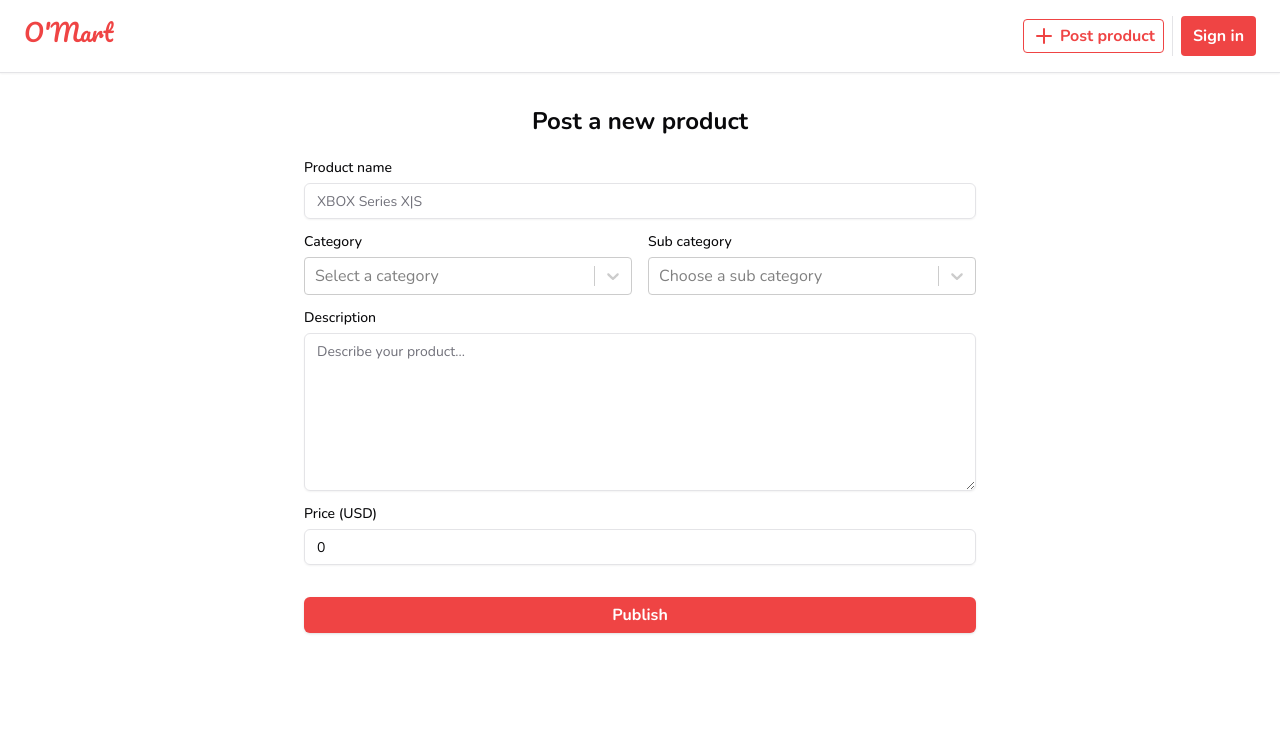
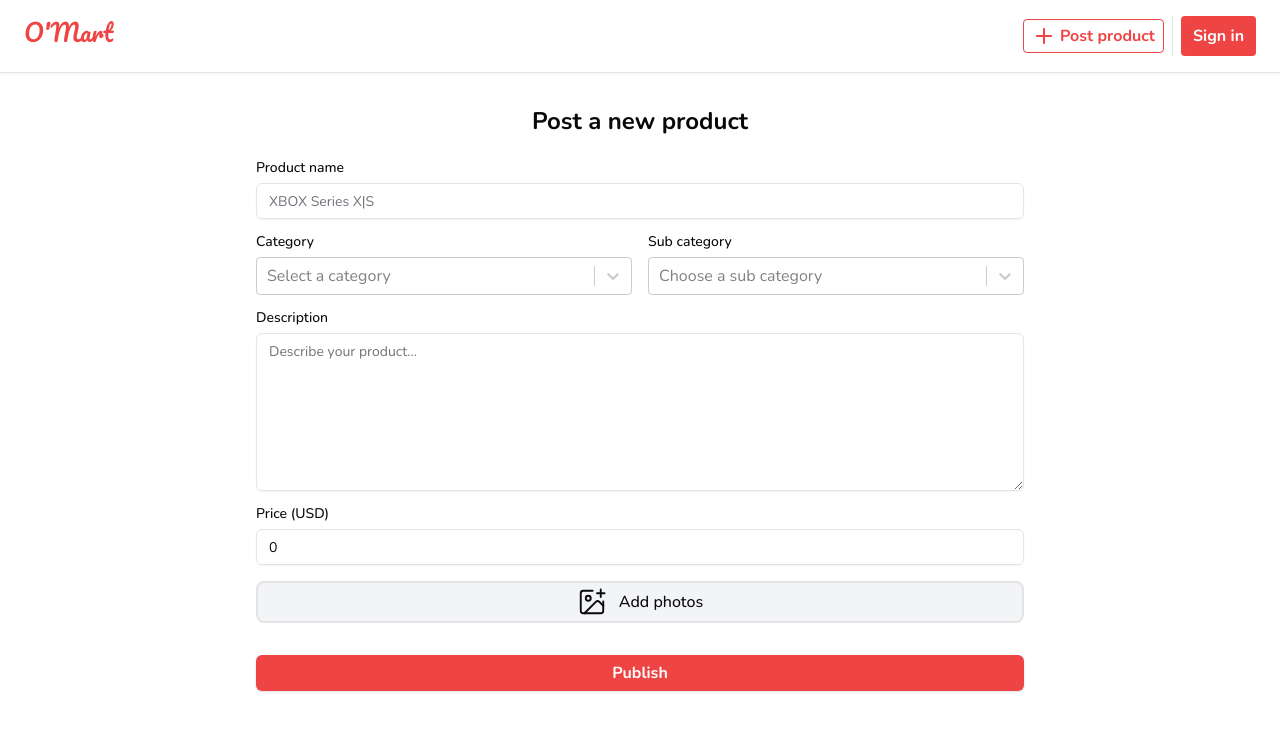
Before and after one commit to ksmcod/o-mart, a Next.js app: page /new in a window 1280 px wide. Shown: the top 730 px of the page. Built offline with nearby package versions, Linux system fonts and the light colour scheme; no server answers.

Commit message:
feat: modified zod product-schema to allow schema accept files (images). Modified add-product form to accept images

```diff
--- a/src/auth.ts
+++ b/src/auth.ts
@@ -50,7 +50,7 @@
 
       token.username = existingUser.username;
 
-      return token;
+      return token ?? {};
     },
 
     async session({ token, session }) {
--- a/src/components/products/new-product-form.tsx
+++ b/src/components/products/new-product-form.tsx
@@ -23,6 +23,8 @@
 import { Input } from "../ui/input";
 import { Textarea } from "../ui/textarea";
 import { Button } from "../ui/button";
+import { ImagePlus } from "lucide-react";
+import { Label } from "../ui/label";
 
 const Select = dynamic(() => import("react-select"), { ssr: false });
 // import Select from "react-select";
@@ -36,6 +38,7 @@
       sub_category: "",
       description: "",
       price: 0,
+      imageFiles: [],
     },
   });
 
@@ -45,6 +48,8 @@
 
   const [subCategoryOption, setSubCategoryOption] =
     useState<SelectOptionType | null>(null);
+
+  const [images, setImages] = useState<File[]>([]);
 
   function subCategoriesFiller() {
     // Function to dynamically fill-in the dropddown for sub-categories depending on selected category
@@ -61,6 +66,42 @@
     console.log("Final Values: ", formData);
   };
 
+  // Function to add an image
+  function addImage(e: React.ChangeEvent<HTMLInputElement>) {
+    const validImageTypes = [
+      "image/png",
+      "image/jpg",
+      "image/jpeg",
+      "image/webp",
+    ];
+    const selectedImages = Array.from(e.target.files || []);
+    const imageFilesArray: File[] = Array.from(images);
+
+    selectedImages.forEach((image) => {
+      if (!validImageTypes.includes(image.type)) {
+        // TODO: Proper Error Message For Invalid Types
+
+        e.target.value = "";
+
+        return;
+      }
+
+      imageFilesArray.push(image);
+      setImages(imageFilesArray);
+
+      const dataTransfer = new DataTransfer();
+      imageFilesArray.forEach((image) => dataTransfer.items.add(image));
+
+      const imageFiles = Array.from(dataTransfer.files);
+
+      if (imageFiles.length === 0) {
+        return;
+      }
+
+      form.setValue("imageFiles", imageFiles as [File, ...File[]]);
+    });
+  }
+
   return (
     /* eslint-disable @typescript-eslint/no-unused-vars */
     /* eslint-disable @typescript-eslint/no-explicit-any */
@@ -69,7 +110,7 @@
 
       <Form {...form}>
         <form
-          className="space-y-8 max-w-2xl mx-auto"
+          className="space-y-8 max-w-3xl mx-auto"
           onSubmit={form.handleSubmit(onSubmit)}
         >
           {/* INPUT FIELDS */}
@@ -215,9 +256,38 @@
                 </FormItem>
               )}
             />
+
+            {/* PRODUCT PHOTOS */}
+            <div className="">
+              <FormField
+                control={form.control}
+                name="imageFiles"
+                render={({ fieldState }) => (
+                  <FormItem className="flex flex-col gap-0">
+                    <FormLabel
+                      className={`flex justify-center items-center gap-3 border-2 bg-gray-100 rounded-lg cursor-pointer p-1 ${
+                        fieldState.invalid && "border-main"
+                      }`}
+                    >
+                      <ImagePlus size={30} strokeWidth={1.5} />
+                      <span className="text-base">Add photos</span>
+                    </FormLabel>
+                    <FormControl>
+                      <Input
+                        type="file"
+                        className="hidden"
+                        multiple
+                        onChange={(e) => addImage(e)}
+                      />
+                    </FormControl>
+                    <FormMessage />
+                  </FormItem>
+                )}
+              />
+            </div>
           </div>
 
-          <Button className="bg-main hover:bg-main_hover text-white font-bold text-base w-full">
+          <Button className="bg-main hover:bg-main_hover text-white font-bold text-base w-full p-4">
             Publish
           </Button>
         </form>
--- a/src/schemas/product-schemas.ts
+++ b/src/schemas/product-schemas.ts
@@ -14,4 +14,7 @@
   price: z
     .number({ message: "Please type in a valid price" })
     .gt(0, { message: "The price must be greatter than 0" }),
+  imageFiles: z
+    .array(z.instanceof(File))
+    .nonempty({ message: "Please upload at least one image of your product" }),
 });
```
